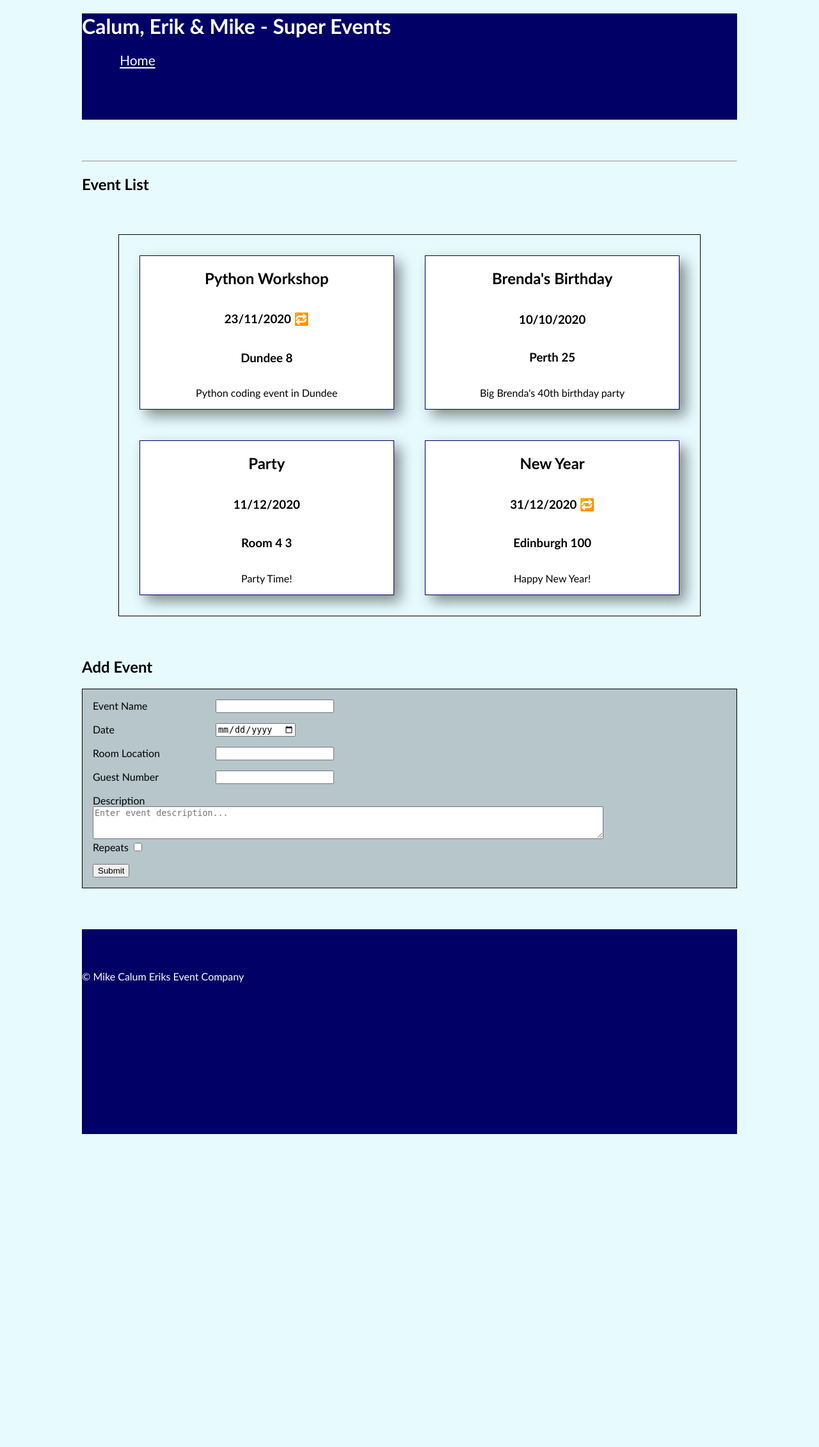
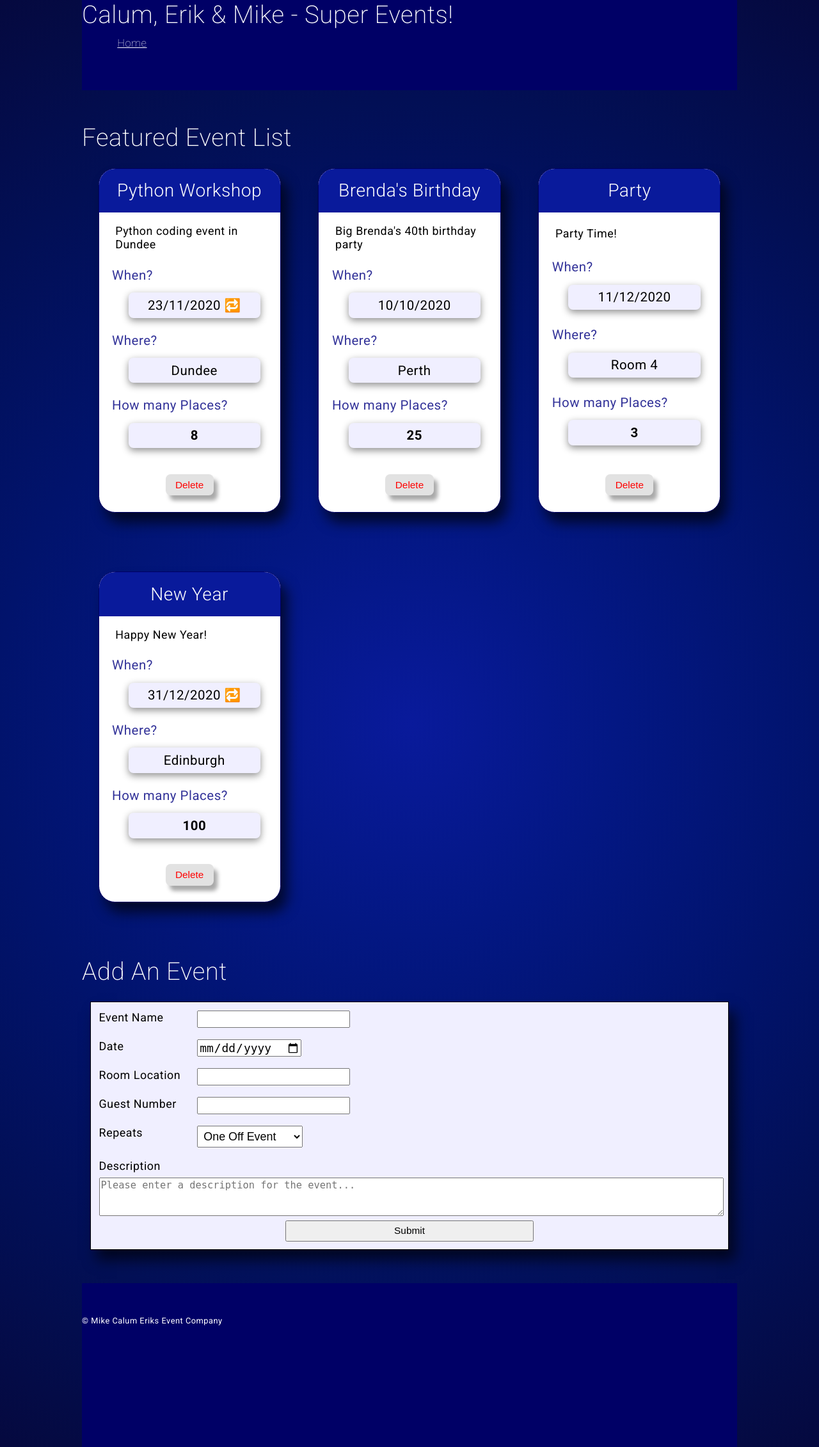
Before and after one commit to gm1wkr/flask_template_lab, a Flask app: page /events in a window 1280 px wide. Shown: the whole page at 64% size. Before the commit the page ends 1772 px from the top, so only its background shows below. Run offline with Flask 2, Linux system fonts and the light colour scheme.

Commit message:
CSS interation. Start responsive.

```diff
--- a/static/style.css
+++ b/static/style.css
@@ -1,46 +1,75 @@
+/* @import url('https://fonts.googleapis.com/css2?family=Roboto:ital,wght@0,100;0,300;0,400;0,700;1,100&display=swap');
+@import url('https://fonts.googleapis.com/css2?family=Roboto:wght@100;300;400;700&display=swap'); */
+
+html{
+    font-size: 0.8rem
+
+}
+
+
 body{
     background-color: rgb(231, 251, 255);
+    background-image: radial-gradient(circle, #091a9b, #031783, #01136c, #020f55, #05093f);
     max-width: 80vw;
     margin: auto;
-    font-family:  'Trebuchet MS', 'Lucida Sans Unicode', 'Lucida Grande', 'Lucida Sans', Arial, sans-serif;
+    font-family: Roboto, Helvetica, sans-serif;
+    letter-spacing: 0.04rem;
+
+}
+
+@media only screen and (max-width: 960px){
+    body {
+        width: 100%;
+        background-color: #fff;
+    }
 }
 
 header{
 
+    font-family: roboto;
     background-color: #000066;
     color: #fff;
+    font-weight: 100;
     margin-bottom: 4rem;
     padding-bottom: 4rem;
     min-height: 6rem;
 }
+h1, h2, h3 {
+    font-family: roboto;
+    font-size: 3rem;
+    font-weight: 200;
+    color: #fff;
+    margin:0;
+}
 
-header > ul {
+
+
+nav > ul {
     list-style: none
 }
 
-header > ul > li {
+nav > ul > li {
     color: #fff;
     font-size: 1.3rem;
 }
 
-header > ul > li > a{
+nav > ul > li > a{
     color: #fff;
     padding: 0.4rem 1.2rem;
     transition: background-color 0.6s ease;
 }
 
-header > ul > li > a:hover{
+nav > ul > li > a:hover{
     color: #000066;
     background-color: #fff;
 }
 
 section.events{
-    max-width: 66vw;
-    margin: 4rem auto ;
+    max-width: 92vw;
+    margin: 0rem auto 2rem auto;
     display: grid;
     grid-template-columns: repeat(2, 1fr);
-    gap: 3rem;
-    border: 1px solid #000;
+    gap: 4.6rem;
     padding: 2rem;
 }
 
@@ -48,43 +77,170 @@ section.events{
     /* padding: 2rem; */
     /* min-width: 20rem; */
     background-color: #fff;
+    border-radius: 2rem;
+    overflow: hidden;
     border: 1px solid #000066;
-    box-shadow: 10px 10px 20px 0px rgba(0,0,0,0.44);
+    box-shadow: 10px 16px 20px 0px rgba(0,0,0,0.64);
     display: flex;
     flex-direction: column;
-    align-items: center;
+    align-items: flex-start;
     justify-content: space-between;
 
 }
 
-.events > h2 {
-    padding: 0;
+.events > article > h2 {
+    display: block;
+    width: 100%;
+    background-color: #091a9b;
+    color: #fff;
+    font-family: Roboto;
+    font-size: 2.2rem;
+    font-weight: 300;
+    letter-spacing: 0.04rem;
     margin: 0;
+    padding: 1.4rem 0;
+    text-align: center;
 }
 
-.events > p {
+
+@media only screen and (min-width: 1190px){
+    section.events {
+        grid-template-columns: repeat(3,1fr);
+    }
+
+    .events > article {
+        margin-bottom: 2.6rem;
+    }
+}
+@media only screen and (max-width: 960px){
+    section.events {
+        display: block;
+    }
+
+    .events > article {
+        margin-bottom: 4rem;
+    }
+}
+
+dl {
+    font-size: 1.6rem;
+    font-weight: 400;
+    width: 100%;
+    margin: 0.6rem 0 0rem 1.6rem;
+}
+
+
+dt{
+    color:hsl(240, 50%, 40%);
+    margin-bottom: 1.2rem;
+}
+
+dt:first-child{
+    margin-top: 0;
+}
+
+dd {
+    margin: 0 4rem 1.2rem 2rem;
+    padding: 0.6rem 0;
+    text-align: center;
+    border-radius: 0.6rem;
+    background-color: rgb(240, 239, 255);
+    box-shadow: 0px 4px 12px 0px rgba(0,0,0,0.44);
 
 }
 
+.events > article > p {
+    padding-left:2rem;
+    font-size: 1.4rem;
+}
+
 form{
+    font-size: 1.4rem;
+    margin: 2rem 1rem 0 01rem;
     padding: 1rem;
     border: 1px solid #000;
-    background-color: rgb(182, 198, 202);
+    background-color: rgb(240, 239, 255);
+
+    box-shadow: 10px 16px 20px 0px rgba(0,0,0,0.64);
 }
 
 .form_input{
+
+    font-size: 1.4rem;
     display: flex;
-    margin-bottom: 1rem;
+    margin-bottom: 1.4rem;
 
 }
 
+.form_input > input {
+
+    font-size: 1.4rem;
+}
+
+.form_input > select {
+    display: inline-block;
+    font-size: 1.4rem;
+    padding: 0.4rem;
+}
+
+option {
+    padding: 0.4rem;
+}
+
+.form-submit {
+    display: block;
+    width: 40%;
+    margin: auto;
+}
+
+
+input[type=submit]{
+    width: 100%;
+    margin: 0 auto;
+    padding: 0.4rem 1.6rem;
+    font-size: 1.2rem;
+}
+
 label {
-    min-width: 12rem;
+    width: 12rem;
 }
 
 textarea{
-    width: 80%;
-    margin:auto;
+    display: block;
+    font-size: 1.2rem;
+    width: 100%;
+    margin:0.6rem 12rem 0.6rem auto;
+}
+
+form.delete-event {
+    background-color: transparent;
+    border: none;
+    padding: 0;
+    margin: 2rem 0;
+    width: 100%;
+    display: grid;
+    place-content: center;
+
+    box-shadow: none
+}
+form.delete-event > input {
+    padding: 0.6rem 1.2rem;
+    border-radius:0.6rem;
+    font-size: 1.2rem;
+    color: #f00;
+    background-color: rgb(226, 226, 226);
+    transition: background-color 0.3s ease, all 0.3s ease;
+    cursor: pointer;
+    border:none;
+    box-shadow: 6px 8px 6px 0px rgba(0,0,0,0.34);
+
+}
+
+form.delete-event > input:hover {
+    background-color: #f00;
+    font-weight: 700;
+    color: #fff;
+    transform: scale(110%);
 }
 
 footer{
--- a/templates/base.html
+++ b/templates/base.html
@@ -4,23 +4,28 @@
     <meta charset="UTF-8">
     <meta http-equiv="X-UA-Compatible" content="IE=edge">
     <meta name="viewport" content="width=device-width, initial-scale=1.0">
+    <link rel="stylesheet" href="https://fonts.googleapis.com/css2?family=Roboto:wght@100;200;300;400;700&display=swap">
     <link rel="stylesheet" href="{{ url_for('static', filename='style.css') }}">
     <title>{{ title }} - Events</title>
   </head>
   <body>
     <header>
-        <h1>Calum, Erik &amp; Mike - Super Events</h1>
+        <h1>Calum, Erik &amp; Mike - Super Events!</h1>
+        <nav>
           <ul>
               <li>
                   <a href="/events">Home</a>
               </li>
           </ul>
+        </nav>
     </header>
-    <hr>
 
+    <main>
       {% block content %}
 
       {% endblock %}
+    </main>
+
 
 
     <footer>&copy; Mike Calum Eriks Event Company</footer>
--- a/templates/index.html
+++ b/templates/index.html
@@ -2,26 +2,40 @@
 
 {% block content %}
 
-<h2>Event List</h2>
+<h2>Featured Event List</h2>
 
 <section class="events">
     {% for event in events %}
         <article>
+
             <h2>{{ event.name }} </h2>
-            <h3>
-                {{ event.date }}
+            <p>{{ event.description }}</p>
 
+            <dl>
+                <dt>When?</dt>
+                <dd>{{ event.date }}
                 {% if event.event_repeats %}
-                   <span>&#128257;</span>
+                <span>&#128257;</span>
                 {% endif %}
+            </dd>
 
-            </h3>
-            <h3>
-                {{ event.room_location }}
-                {{ event.guest_number }}
-            </h3>
+            </dl>
 
-            <p>{{ event.description }}</p>
+            <dl>
+                <dt>Where?</dt>
+                <dd>{{ event.room_location }}</dd>
+
+            </dl>
+
+            <dl>
+                <dt>How many Places?</dt>
+                <dd><strong>{{ event.guest_number }}</strong></dd>
+
+            </dl>
+
+            <form class="delete-event" action="/events/delete/{{loop.index}}" method="post">
+                <input type="submit" name="DELETE Event" value="Delete">
+            </form>
 
         </article>
         {% endfor %}
@@ -29,7 +43,7 @@
 
 
 
-    <h2>Add Event</h2>
+    <h2>Add An Event</h2>
     <form action="/events" method="post">
 
         <div class="form_input">
@@ -52,17 +66,23 @@
             <input type="number" name="guest_number" id="guest_number">
         </div>
 
+        <div class="form_input">
+            <label for="event_repeats">Repeats</label>
+            <!-- <input type="checkbox" name="event_repeats" id="event_repeats"> -->
+            <select name="event_repeats" id="event_repeats">
+                <option value="0">One Off Event</option>
+                <option value="1">Repeating Event</option>
+            </select>
+        </div>
+
         <div class="text_input">
             <label for="description">Description</label><br>
-            <textarea placeholder="Enter event description..." name="description" id="description" cols="30" rows="3"></textarea>
+            <textarea placeholder="Please enter a description for the event..." name="description" id="description" cols="30" rows="3"></textarea>
         </div>
 
-        <div class="form_input">
-            <label for="event_repeats">Repeats<label>
-            <input type="checkbox" name="event_repeats" id="event_repeats">
+        <div class="form-submit">
+            <input type="submit" name="Add Event">
         </div>
-
-        <input type="submit" name="Add Event">
 
     </form>
 {% endblock %}
```
Lines whose indentation alone changed are shown as unchanged.
